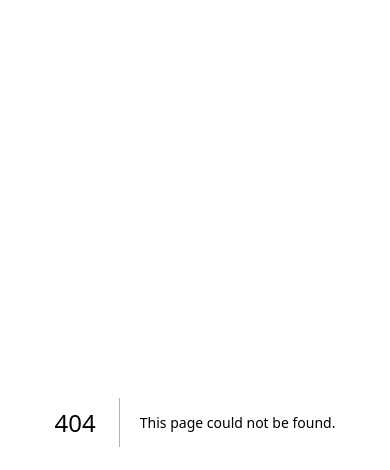
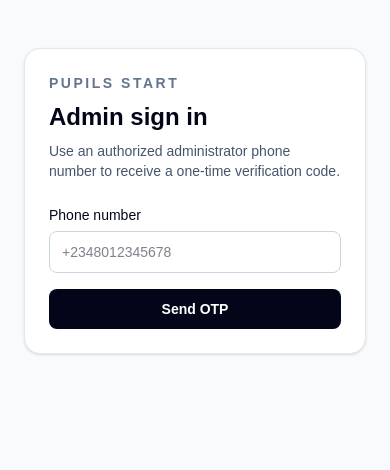
Before and after one commit to greenbasket-labs/pupilsstartercustom, a Next.js app in the folder apps/web/: page /login in a window 390 px wide. Before the commit this address had no page. Shown: the top 470 px of the page. Built offline with nearby package versions, Linux system fonts and the light colour scheme.

Commit message:
feat: add Phase 4 admin phone auth foundation

```diff
--- /dev/null
+++ b/apps/web/src/app/login/page.tsx
@@ -0,0 +1,95 @@
+"use client";
+
+import { FormEvent, useState } from "react";
+
+export default function LoginPage() {
+  const [phone, setPhone] = useState("");
+  const [otp, setOtp] = useState("");
+  const [step, setStep] = useState<"phone" | "otp">("phone");
+  const [message, setMessage] = useState("");
+  const [busy, setBusy] = useState(false);
+
+  async function requestOtp(event: FormEvent<HTMLFormElement>) {
+    event.preventDefault();
+    setBusy(true);
+    setMessage("");
+    try {
+      const response = await fetch("/api/auth/request-otp", {
+        method: "POST",
+        headers: { "Content-Type": "application/json" },
+        body: JSON.stringify({ phone }),
+      });
+      const result = (await response.json()) as { error?: string };
+      if (!response.ok) {
+        setMessage(result.error ?? "Unable to send OTP.");
+        return;
+      }
+      setStep("otp");
+      setMessage("OTP sent. Enter the code received on your phone.");
+    } catch {
+      setMessage("Unable to contact the sign-in service.");
+    } finally {
+      setBusy(false);
+    }
+  }
+
+  async function verifyOtp(event: FormEvent<HTMLFormElement>) {
+    event.preventDefault();
+    setBusy(true);
+    setMessage("");
+    try {
+      const response = await fetch("/api/auth/verify-otp", {
+        method: "POST",
+        headers: { "Content-Type": "application/json" },
+        body: JSON.stringify({ phone, token: otp }),
+      });
+      const result = (await response.json()) as { error?: string };
+      if (!response.ok) {
+        setMessage(result.error ?? "Unable to verify OTP.");
+        return;
+      }
+      window.location.href = "/";
+    } catch {
+      setMessage("Unable to complete sign-in.");
+    } finally {
+      setBusy(false);
+    }
+  }
+
+  return (
+    <main className="min-h-screen bg-slate-50 px-6 py-12 text-slate-950">
+      <div className="mx-auto max-w-md rounded-2xl border border-slate-200 bg-white p-6 shadow-sm">
+        <p className="text-sm font-semibold uppercase tracking-[0.18em] text-slate-500">PUPILS START</p>
+        <h1 className="mt-2 text-2xl font-semibold">Admin sign in</h1>
+        <p className="mt-2 text-sm text-slate-600">
+          Use an authorized administrator phone number to receive a one-time verification code.
+        </p>
+        {step === "phone" ? (
+          <form onSubmit={requestOtp} className="mt-6 space-y-4">
+            <label className="block text-sm font-medium">
+              Phone number
+              <input value={phone} onChange={(event) => setPhone(event.target.value)} placeholder="+2348012345678" inputMode="tel" autoComplete="tel" className="mt-1.5 w-full rounded-lg border border-slate-300 px-3 py-2.5 outline-none focus:border-slate-500" required />
+            </label>
+            <button disabled={busy} className="w-full rounded-lg bg-slate-950 px-4 py-2.5 text-sm font-semibold text-white disabled:opacity-50">
+              {busy ? "Sending OTP…" : "Send OTP"}
+            </button>
+          </form>
+        ) : (
+          <form onSubmit={verifyOtp} className="mt-6 space-y-4">
+            <label className="block text-sm font-medium">
+              OTP code
+              <input value={otp} onChange={(event) => setOtp(event.target.value)} placeholder="Enter OTP" inputMode="numeric" autoComplete="one-time-code" className="mt-1.5 w-full rounded-lg border border-slate-300 px-3 py-2.5 outline-none focus:border-slate-500" required />
+            </label>
+            <button disabled={busy} className="w-full rounded-lg bg-slate-950 px-4 py-2.5 text-sm font-semibold text-white disabled:opacity-50">
+              {busy ? "Verifying…" : "Verify & Continue"}
+            </button>
+            <button type="button" onClick={() => { setStep("phone"); setOtp(""); setMessage(""); }} className="w-full rounded-lg border border-slate-300 px-4 py-2.5 text-sm font-semibold text-slate-700">
+              Use another phone
+            </button>
+          </form>
+        )}
+        {message ? <p className="mt-4 rounded-lg border border-slate-200 bg-slate-50 px-3 py-2 text-sm text-slate-700">{message}</p> : null}
+      </div>
+    </main>
+  );
+}
```
